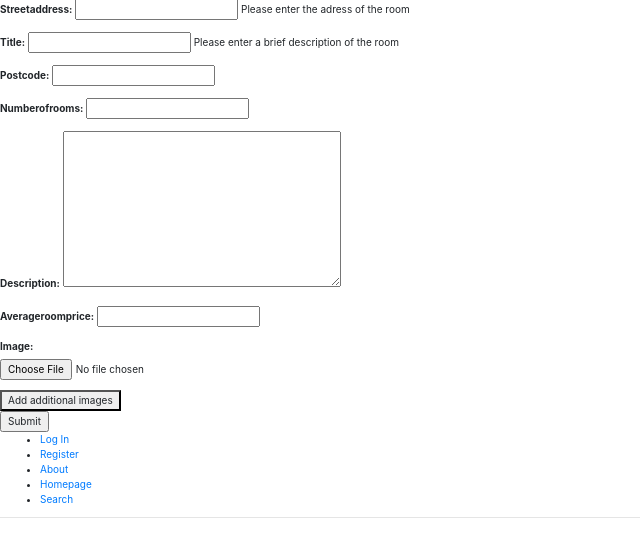
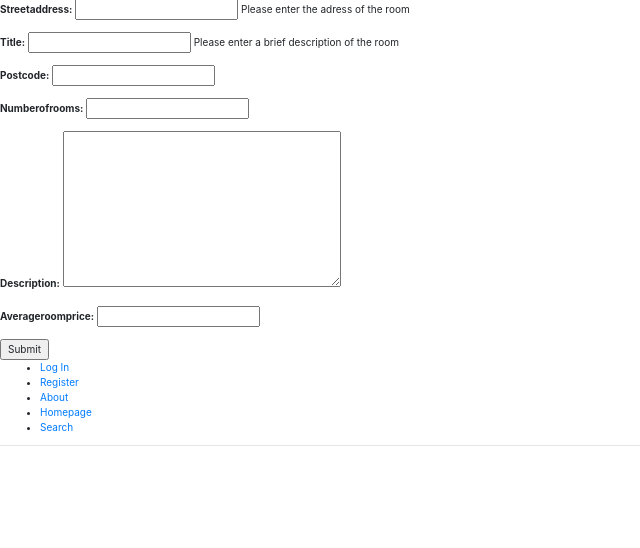
Before and after one commit to mcwilson91/flntr, a Django app: page /flntr/add_flat/ in a window 1280 px wide. Shown: the part 417-965 px from the top of the page, without its empty margins (0-640 px from the left). After the commit the page ends 863 px from the top, so only its background shows below. Run offline with Django 3.2, Linux system fonts and the light colour scheme; some libraries are stand-ins or nearby versions.

Commit message:
upload multiple images in flat form

```diff
--- a/flntr_project/flntr_app/forms.py
+++ b/flntr_project/flntr_app/forms.py
@@ -1,6 +1,7 @@
 from django import forms
 from django.contrib.auth.models import User, Group
 from flntr_app.models import Flat, FlatImage, StudentProfile
+from multiupload.fields import MultiImageField
 
 
 
@@ -20,10 +21,12 @@ class AddFlatForm(forms.ModelForm):
 
 class AddFlatImageForm(forms.ModelForm):
 	imageNumber = forms.IntegerField(widget=forms.HiddenInput(), initial=0)
+	files = MultiImageField(min_num=0, max_num=5, max_file_size=1024*1024*5)
 
 	class Meta:
 		model = FlatImage
-		fields = ('image',)
+		#fields = ('image',)
+		exclude = ('image', 'flat',)
 
 class FlatSearchForm(forms.Form):
 
--- a/flntr_project/flntr_app/models.py
+++ b/flntr_project/flntr_app/models.py
@@ -62,7 +62,7 @@ class Room(models.Model):
 
 class FlatImage(models.Model):
 	flat = models.ForeignKey(Flat, related_name='images')
-	imageNumber = models.IntegerField()
+	imageNumber = models.IntegerField(default=0)
 	image = models.ImageField(upload_to='flat_images', blank=True)
 
 	def __str__(self):
--- a/flntr_project/flntr_app/views.py
+++ b/flntr_project/flntr_app/views.py
@@ -11,6 +11,8 @@ from django.contrib.auth import logout
 from datetime import datetime
 from django.contrib import messages
 import requests
+
+from django.views.generic.edit import FormView
 
 # Create your views here.
 def index(request):
@@ -306,11 +308,20 @@ def add_flat(request):
 
 			flat.save()
 
-			picture = image_form.save(commit=False)
-			picture.flat = flat
-			if 'image' in request.FILES:
-				picture.image = request.FILES['image']
-			picture.save()
+			#picture = image_form.save(commit=False)
+			#picture.flat = flat
+			#if 'image' in request.FILES:
+			#	picture.image = request.FILES['image']
+			#picture.save()
+
+
+			if image_form.is_valid():
+				image_num = 0;
+				for each in image_form.cleaned_data['files']:
+					FlatImage.objects.create(image=each, imageNumber=image_num, flat=flat)
+					image_num += 1
+			#return super(UploadView, self).form_valid(form)
+
 			return index(request)
 		else:
 			print(flat_form.errors)
--- a/flntr_project/templates/flntr/add_flat.html
+++ b/flntr_project/templates/flntr/add_flat.html
@@ -11,28 +11,9 @@
 	<form id="flat_form" method="post" action="{% url 'add_flat' %}" enctype="multipart/form-data">
 		{% csrf_token %}
 		{{ flat_form.as_p }}
-		<div id="add_image_div">
-			{{ image_form.as_p }}
-		</div>
-		<Button id="more_images_button" type="button">Add additional images</Button></br>
+		{{ image_form.as_p }}
 		<input type="submit" name="submit" value="Submit"/>
 	</form>
 </div>
 
-<script src="https://ajax.googleapis.com/ajax/libs/jquery/3.3.1/jquery.min.js"></script>
-
-<script>
-var numImages = 1;
-$("#more_images_button").click(function(){
-	if(numImages <5){
-		$("#id_image").clone().appendTo("#add_image_div");
-		numImages++;
-		if(numImages >= 5){
-			$("#more_images_button").hide();
-		}
-	}
-});
-
-</script>
-
 {% endblock %}
```
